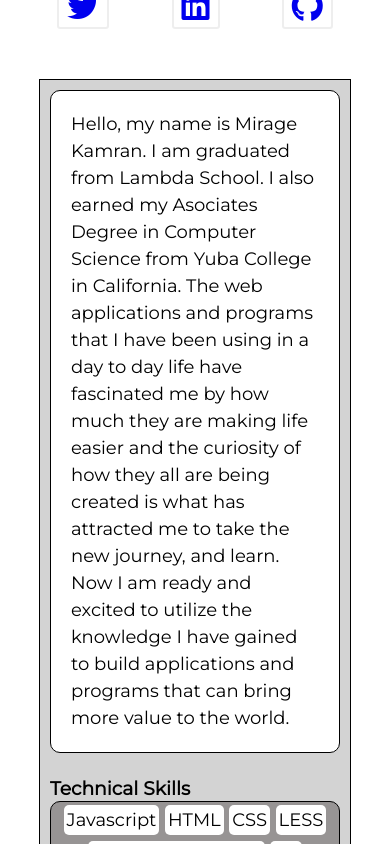
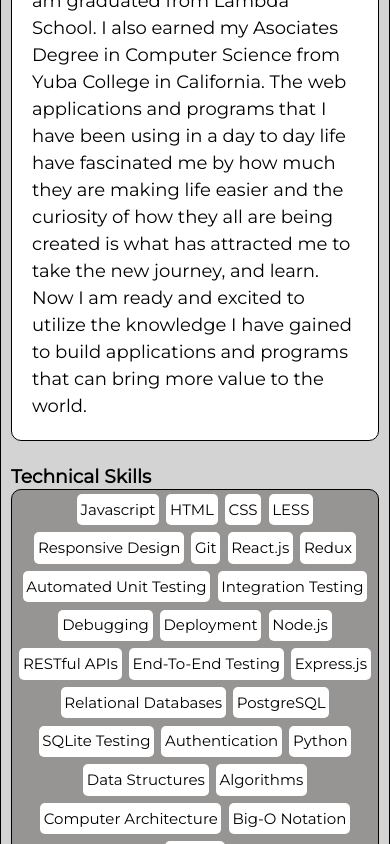
Before and after one commit to miragekamran/my-portfolio, a React (Create React App) app: page / in a window 390 px wide. Shown: the part 662-1506 px from the top of the page. Built offline with nearby package versions, Linux system fonts and the light colour scheme.

Commit message:
mobile responsiveness fixed

```diff
--- a/src/components/Home/Home.css
+++ b/src/components/Home/Home.css
@@ -123,7 +123,7 @@
 
         .bio-outer-box {
             line-height: 1.5em;
-            width: 80%;
+            width: 100%;
         }
 
         .bio-inner-box {
@@ -146,15 +146,15 @@
         }
     }
 
-    @media screen and (max-width: 380px) {
+    @media screen and (max-width: 450px) {
 
         .big-img {
             width: 250px;
         }
 
-        .home {
+        /* .home {
             margin-top: 0px;
-        }
+        } */
 
         .bio-outer-box {
             width: 100%;
```
